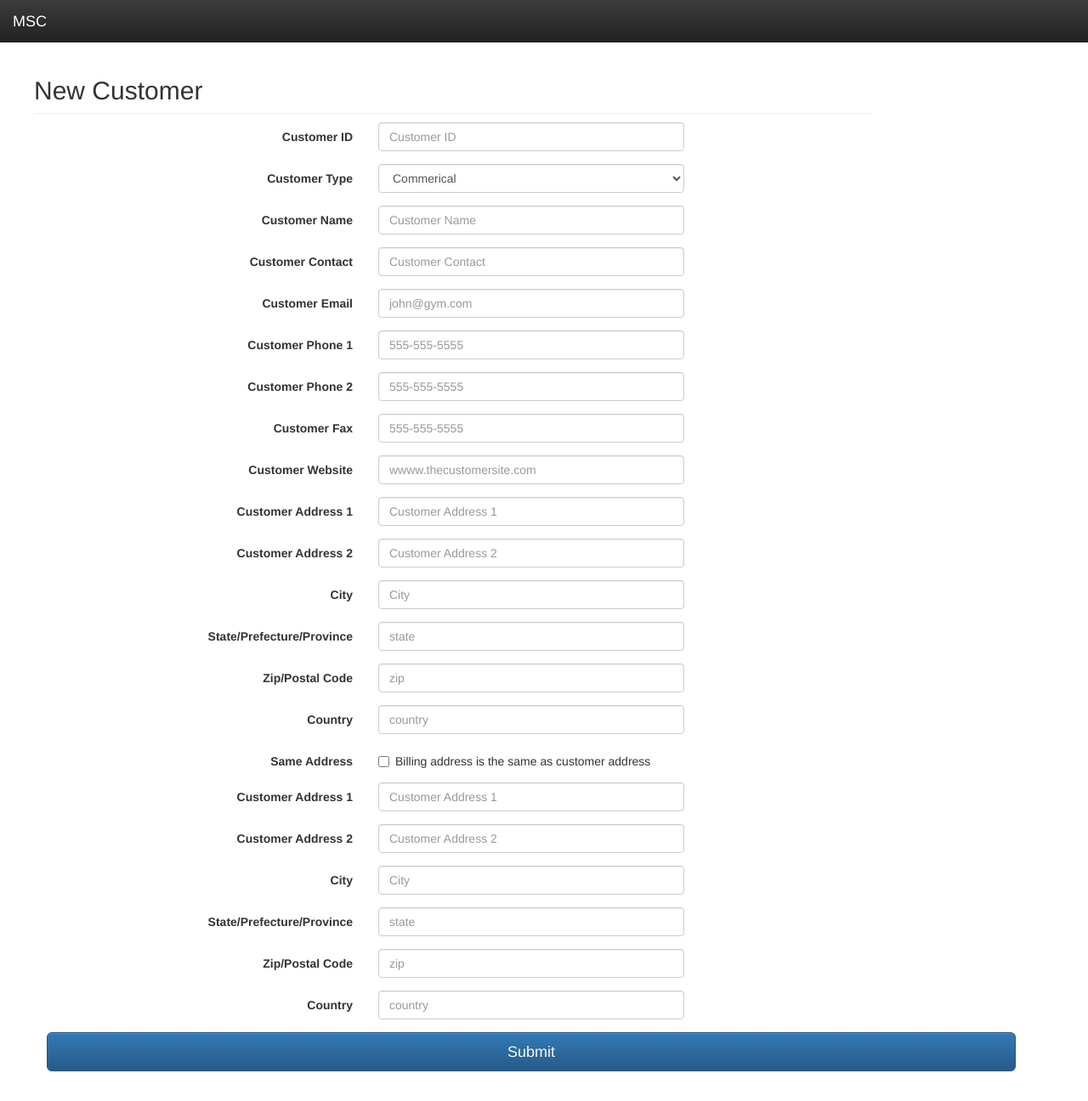
After one commit to dnascimb/msc, a Flask app: page /new_customer_request in a window 1280 px wide. The commit adds this page. Shown: the whole page at 85% size. Run offline with Flask 2, Linux system fonts and the light colour scheme; some libraries are stand-ins or nearby versions.

Commit message:
ADD customer is now functional.  Customer has a foreign key to User. customer_listing.html will be implemented to view a list of customers, but for now it is a placeholder.

```diff
--- a/msc/database.py
+++ b/msc/database.py
@@ -3,7 +3,7 @@ from sqlalchemy import create_engine
 from sqlalchemy.orm import scoped_session, sessionmaker
 from sqlalchemy.ext.declarative import declarative_base
 
-engine = create_engine('mysql+pymysql://root:34Jellon@localhost/msc?charset=utf8', echo=True, convert_unicode=True)
+engine = create_engine('mysql+pymysql://ed:Den01Ver!@localhost/msc?charset=utf8', echo=True, convert_unicode=True)
 db_session = scoped_session(sessionmaker(autocommit=False,
                                          autoflush=False,
                                          bind=engine))
--- /dev/null
+++ b/msc/static/js/AddressCopy.js
@@ -0,0 +1,19 @@
+function FillBilling(f) {
+  if(f.billingCheckbox.checked == true) {
+    f.inputCustomerBillAddress1.value = f.inputCustomerAddress1.value;
+    f.inputCustomerBillAddress2.value = f.inputCustomerAddress2.value;
+    f.inputCustomerBillCity.value = f.inputCustomerCity.value;
+    f.inputCustomerBillState.value = f.inputCustomerState.value;
+    f.inputCustomerBillZip.value = f.inputCustomerZip.value;
+    f.inputCustomerBillCountry.value = f.inputCustomerCountry.value;
+  }
+  else
+  {
+  	f.inputCustomerBillAddress1.value = "";
+    f.inputCustomerBillAddress2.value = "";
+    f.inputCustomerBillCity.value = "";
+    f.inputCustomerBillState.value = "";
+    f.inputCustomerBillZip.value = "";
+    f.inputCustomerBillCountry.value = "";
+  }
+}
--- a/msc/templates/homepage.html
+++ b/msc/templates/homepage.html
@@ -48,6 +48,8 @@
         <div id="navbar" class="navbar-collapse collapse">
           <ul class="nav navbar-nav navbar-right">
             {% if session.logged_in %}
+            <li><a href="{{ url_for('new_customer_request') }}">New Customer</a></li>
+            <li><a href="{{ url_for('list_customer_request') }}">List Customers</a></li>
             <li><a href="{{ url_for('view_user_request') }}">Profile</a></li>
             <li><a href="{{ url_for('logout') }}">Logout</a></li>
             {% endif %}
--- /dev/null
+++ b/msc/templates/new_customer.html
@@ -0,0 +1,230 @@
+
+{% extends "homepage.html" %}
+{% block body %}
+
+<script src="../static/js/AddressCopy.js" type="text/javascript"></script>
+
+        <h2 class="sub-header">New Customer</h2>
+        <div class="container">
+        {% if error %}<div class="alert alert-danger" role="alert">{{ error }}</div> {% endif %}
+
+
+
+
+        <div class="form-group">
+          <form class="form-horizontal" action="{{ url_for('create_customer_request') }}" method="post">
+          	<fieldset>
+
+
+			<!-- Text input-->
+			<div class="form-group">
+			  <label class="col-md-4 control-label" for="inputCustomerID">Customer ID</label>
+			  <div class="col-md-4">
+			  <input id="inputCustomerID" name="inputCustomerID" type="text" placeholder="Customer ID" class="form-control input-md" required>
+			  <!--<span class="help-block">help</span>  -->
+			  </div>
+			</div>
+
+			<!-- Select Basic -->
+			<div class="form-group">
+			  <label class="col-md-4 control-label" for="inputCustomerType">Customer Type</label>
+			  <div class="col-md-4">
+			    <select id="inputCustomerType" name="inputCustomerType" class="form-control">
+			      <option value="1">Commerical</option>
+			      <option value="2">Corp/Leisure</option>
+			      <option value="3">Not For Profit</option>
+			      <option value="4">Residential</option>
+			    </select>
+			  </div>
+			</div>
+
+			<!-- Text input-->
+			<div class="form-group">
+			  <label class="col-md-4 control-label" for="inputCustomerName">Customer Name</label>
+			  <div class="col-md-4">
+			  <input id="inputCustomerName" name="inputCustomerName" type="text" placeholder="Customer Name" class="form-control input-md" required>
+			  <!--<span class="help-block">help</span>  -->
+			  </div>
+			</div>
+
+			<!-- Text input-->
+			<div class="form-group">
+			  <label class="col-md-4 control-label" for="inputCustomerContact">Customer Contact</label>
+			  <div class="col-md-4">
+			  <input id="inputCustomerContactd" name="inputCustomerContact" type="text" placeholder="Customer Contact" class="form-control input-md">
+			  <!--<span class="help-block">help</span>  -->
+			  </div>
+			</div>
+
+			<!-- Text input-->
+			<div class="form-group">
+			  <label class="col-md-4 control-label" for="inputCustomerEmail">Customer Email</label>
+			  <div class="col-md-4">
+			  <input id="inputCustomerEmail" name="inputCustomerEmail" type="email" placeholder="john@gym.com" class="form-control input-md" required>
+			  <!--<span class="help-block">help</span>  -->
+			  </div>
+			</div>
+
+			<!-- Text input-->
+			<div class="form-group">
+			  <label class="col-md-4 control-label" for="inputCustomerPhone1">Customer Phone 1</label>
+			  <div class="col-md-4">
+			  <input id="inputCustomerPhone1" name="inputCustomerPhone1" type="tel" placeholder="555-555-5555" class="form-control input-md" required>
+			  <!--<span class="help-block">help</span>  -->
+			  </div>
+			</div>
+
+			<!-- Text input-->
+			<div class="form-group">
+			  <label class="col-md-4 control-label" for="inputCustomerPhone2">Customer Phone 2</label>
+			  <div class="col-md-4">
+			  <input id="inputCustomerPhone2" name="inputCustomerPhone2" type="tel" placeholder="555-555-5555" class="form-control input-md">
+			  <!--<span class="help-block">help</span>  -->
+			  </div>
+			</div>
+
+			<!-- Text input-->
+			<div class="form-group">
+			  <label class="col-md-4 control-label" for="inputCustomerFax">Customer Fax</label>
+			  <div class="col-md-4">
+			  <input id="inputCustomerFax" name="inputCustomerFax" type="tel" placeholder="555-555-5555" class="form-control input-md">
+			  <!--<span class="help-block">help</span>  -->
+			  </div>
+			</div>
+
+			<!-- Text input-->
+			<div class="form-group">
+			  <label class="col-md-4 control-label" for="inputCustomerWebsite">Customer Website</label>
+			  <div class="col-md-4">
+			  <input id="inputCustomerWebsite" name="inputCustomerWebsite" type="text" placeholder="wwww.thecustomersite.com" class="form-control input-md">
+			  <!--<span class="help-block">help</span>  -->
+			  </div>
+			</div>
+
+			<!-- Text input-->
+			<div class="form-group">
+			  <label class="col-md-4 control-label" for="inputCustomerAddress1">Customer Address 1</label>
+			  <div class="col-md-4">
+			  <input id="inputCustomerAddress1" name="inputCustomerAddress1" type="text" placeholder="Customer Address 1" class="form-control input-md" required value="{{ retCustomer1 }}">
+			  <!--<span class="help-block">help</span>  -->
+			  </div>
+			</div>
+
+			<!-- Text input-->
+			<div class="form-group">
+			  <label class="col-md-4 control-label" for="inputCustomerAddress2">Customer Address 2</label>
+			  <div class="col-md-4">
+			  <input id="inputCustomerAddress2" name="inputCustomerAddress2" type="text" placeholder="Customer Address 2" class="form-control input-md" value="{{ retCustomer2 }}">
+			  <!--<span class="help-block">help</span>  -->
+			  </div>
+			</div>
+
+			<!-- Text input-->
+			<div class="form-group">
+			  <label class="col-md-4 control-label" for="inputCustomerCity">City</label>
+			  <div class="col-md-4">
+			  <input id="inputCustomerCity" name="inputCustomerCity" type="text" placeholder="City" class="form-control input-md" required value="{{ retCity }}">
+			  <!--<span class="help-block">help</span>  -->
+			  </div>
+			</div>
+
+			<!-- Text input-->
+			<div class="form-group">
+			  <label class="col-md-4 control-label" for="inputCustomerState">State/Prefecture/Province</label>
+			  <div class="col-md-4">
+			  <input id="inputCustomerState" name="inputCustomerState" type="text" placeholder="state" class="form-control input-md" required value="{{ retState }}">
+			  <!--<span class="help-block">help</span>  -->
+			  </div>
+			</div>
+
+			<!-- Text input-->
+			<div class="form-group">
+			  <label class="col-md-4 control-label" for="inputCustomerZip">Zip/Postal Code</label>
+			  <div class="col-md-4">
+			  <input id="inputCustomerZip" name="inputCustomerZip" type="text" placeholder="zip" class="form-control input-md" required value="{{ retZip }}">
+			  <!--<span class="help-block">help</span>  -->
+			  </div>
+			</div>
+
+			<!-- Text input-->
+			<div class="form-group">
+			  <label class="col-md-4 control-label" for="inputCustomerCountry">Country</label>
+			  <div class="col-md-4">
+			  <input id="inputCustomerCountry" name="inputCustomerCountry" type="text" placeholder="country" class="form-control input-md" required value="{{ retCountry }}">
+			  <!--<span class="help-block">help</span>  -->
+			  </div>
+			</div>
+
+			<!-- Single checkboxes -->
+			<div class="form-group">
+			  <label class="col-md-4 control-label" for="checkboxes">Same Address</label>
+			  <div class="col-md-4">
+			  <div class="checkbox">
+			    <label for="checkboxes-0">
+			      <input type="checkbox" name="billingCheckbox" id="billingCheckbox" value="1" onclick="FillBilling(this.form)">
+			      Billing address is the same as customer address
+			    </label>
+			   </div>
+			  </div>
+			</div>
+
+			<!-- Text input-->
+			<div class="form-group">
+			  <label class="col-md-4 control-label" for="inputCustomerBillAddress1">Customer Address 1</label>
+			  <div class="col-md-4">
+			  <input id="inputCustomerBillAddress1" name="inputCustomerBillAddress1" type="text" placeholder="Customer Address 1" class="form-control input-md" required value="{{ retCustomer1 }}">
+			  <!--<span class="help-block">help</span>  -->
+			  </div>
+			</div>
+
+			<!-- Text input-->
+			<div class="form-group">
+			  <label class="col-md-4 control-label" for="inputCustomerBillAddress2">Customer Address 2</label>
+			  <div class="col-md-4">
+			  <input id="inputCustomerBillAddress2" name="inputCustomerBillAddress2" type="text" placeholder="Customer Address 2" class="form-control input-md" value="{{ retCustomer2 }}">
+			  <!--<span class="help-block">help</span>  -->
+			  </div>
+			</div>
+
+			<!-- Text input-->
+			<div class="form-group">
+			  <label class="col-md-4 control-label" for="inputCustomerBillCity">City</label>
+			  <div class="col-md-4">
+			  <input id="inputCustomerBillCity" name="inputCustomerBillCity" type="text" placeholder="City" class="form-control input-md" required value="{{ retCity }}">
+			  <!--<span class="help-block">help</span>  -->
+			  </div>
+			</div>
+
+			<!-- Text input-->
+			<div class="form-group">
+			  <label class="col-md-4 control-label" for="inputCustomerBillState">State/Prefecture/Province</label>
+			  <div class="col-md-4">
+			  <input id="inputCustomerBillState" name="inputCustomerBillState" type="text" placeholder="state" class="form-control input-md" required value="{{ retState }}">
+			  <!--<span class="help-block">help</span>  -->
+			  </div>
+			</div>
+
+			<!-- Text input-->
+			<div class="form-group">
+			  <label class="col-md-4 control-label" for="inputCustomerBillZip">Zip/Postal Code</label>
+			  <div class="col-md-4">
+			  <input id="inputCustomerBillZip" name="inputCustomerBillZip" type="text" placeholder="zip" class="form-control input-md" required value="{{ retZip }}">
+			  <!--<span class="help-block">help</span>  -->
+			  </div>
+			</div>
+
+			<!-- Text input-->
+			<div class="form-group">
+			  <label class="col-md-4 control-label" for="inputCustomerBillCountry">Country</label>
+			  <div class="col-md-4">
+			  <input id="inputCustomerBillCountry" name="inputCustomerBillCountry" type="text" placeholder="country" class="form-control input-md" required value="{{ retCountry }}">
+			  <!--<span class="help-block">help</span>  -->
+			  </div>
+			</div>
+            <button class="btn btn-lg btn-primary btn-block" type="submit" formmethod="post">Submit</button>
+			</fieldset>
+          </form>
+         </div>
+        </div>
+
+{% endblock %}
--- a/msc/views.py
+++ b/msc/views.py
@@ -2,6 +2,7 @@ import uuid
 from msc import app
 from msc.database import db_session
 from msc.models import User
+from msc.models import Customer
 from datetime import datetime
 from flask import request, session, redirect, url_for, abort, \
      render_template, flash
@@ -78,7 +79,7 @@ def create_user_request():
         print('invalid data entered')
         return render_template('signup.html', error=error)
 
-    print('start add proces...')
+    print('start add process...')
     name = request.form['inputName']
     print("name is: " + name)
     password = request.form['inputPassword']
@@ -340,3 +341,114 @@ def saveRequest(request):
 def validUserRequest(request):
     # TODO
     return True
+
+@app.route('/new_customer_request', methods=['GET'])
+def new_customer_request():
+    return render_template('new_customer.html')
+
+def validCustomerAdd(request):
+    # TODO
+    return True
+
+@app.route('/create_customer_request', methods=['POST'])
+def create_customer_request():
+    if not session.get('logged_in'):
+        abort(401)
+
+    error = None
+    if not validCustomerAdd(request):
+        error = 'Invalid data entered'
+        print('invalid data entered')
+        return render_template('new_customer.html', error=error)
+
+    print('start add process...')
+    customerID = request.form['inputCustomerID']
+    print("customerID is: " + customerID)
+    customerName = request.form['inputCustomerName']
+    print("customer: " + customerName)
+    customerType = request.form['inputCustomerType']
+    print("customer type: " + customerType)
+    customerContact = request.form['inputCustomerContact']
+    print("contact: " + customerContact)
+    phone1 = request.form['inputCustomerPhone1']
+    print("phone1: " + phone1)
+    phone2 = request.form['inputCustomerPhone2']
+    print("phone2: " + phone2)
+    fax = request.form['inputCustomerFax']
+    print("fax: " + fax)
+    webAddy = request.form['inputCustomerWebsite']
+    print("website: " + webAddy)
+    email = request.form['inputCustomerEmail']
+    print("email: " + email)
+    streetAddress1 = request.form['inputCustomerAddress1']
+    print("street address 1: " + streetAddress1)
+    streetAddress2 = request.form['inputCustomerAddress2']
+    print("street address 2: " + streetAddress2)
+    city = request.form['inputCustomerCity']
+    print("city: " + city)
+    state = request.form['inputCustomerState']
+    print("State: " + state)
+    postal = request.form['inputCustomerZip']
+    print("zip: " + postal)
+    country = request.form['inputCustomerCountry']
+    print("Country: " + country)
+    streetAddress1Bill = request.form['inputCustomerBillAddress1']
+    print("street address 1: " + streetAddress1Bill)
+    streetAddress2Bill = request.form['inputCustomerBillAddress2']
+    print("street address 2: " + streetAddress2Bill)
+    cityBill = request.form['inputCustomerBillCity']
+    print("city: " + cityBill)
+    stateBill = request.form['inputCustomerBillState']
+    print("State: " + stateBill)
+    postalBill = request.form['inputCustomerBillZip']
+    print("zip: " + postalBill)
+    countryBill = request.form['inputCustomerBillCountry']
+    print("Country: " + countryBill)
+
+
+#    May not be required for customer add
+#    if not checkEmailAvailable(request):
+#        error = 'Sorry, that email is already taken'
+#        print('email in use')
+#        return render_template('new_customer.html',  retUserName=name, retCompany=user_company, \
+#            retEmail=email, retPhone=phone, retStreet1=streetAddress1, retStreet2=streetAddress2, \
+#            retCity=city, retState=state, retZip=postal, retCountry=country, error=error)
+
+    i = str(uuid.uuid4())
+    updated_at = datetime.utcnow().strftime('%Y-%m-%d %H:%M:%S.%f')[:-3]
+    user_ID =  session['userid']
+
+    c = Customer(i, user_ID, customerID, customerType, customerName, customerContact, email, \
+        phone1, phone2, fax, webAddy, streetAddress1, streetAddress2, city, state, postal, country, \
+        streetAddress1Bill, streetAddress2Bill, cityBill, stateBill, postalBill, countryBill, updated_at)
+
+    db_session.add(c)
+    db_session.commit()
+
+    flash('New customer was successfully added')
+    return redirect(url_for('home'))
+
+#    This may end up in a database update try/catch
+#    else:
+#        print('unsuccessful add')
+#        error="failure adding new customer"
+#        return render_template('new_customer.html', retUserName=name, retCompany=user_company, \
+#            retEmail=email, retPhone=phone, retStreet1=streetAddress1, retStreet2=streetAddress2, \
+#            retCity=city, retState=state, retZip=postal, retCountry=country, error=error)
+
+@app.route('/list_customer_request', methods=['GET'])
+def list_customer_request():
+
+   customers = Customer.query.all()
+
+   for customer in customers:
+    print("customer " + customer.name)
+
+   return render_template('customer_listing.html')
+
+#    queryCustomers = db_session.query(Customer)
+#    customeResult = queryCustomers.all()
+
+#    if not customerResult:
+#        return False
+#    else:
```
Also changed, not shown: msc/models.py (+62 -1 lines), msc/templates/customer_listing.html (added, +15 -0 lines), msc/templates/employee_management.html (added, +135 -0 lines), 1 other file.
